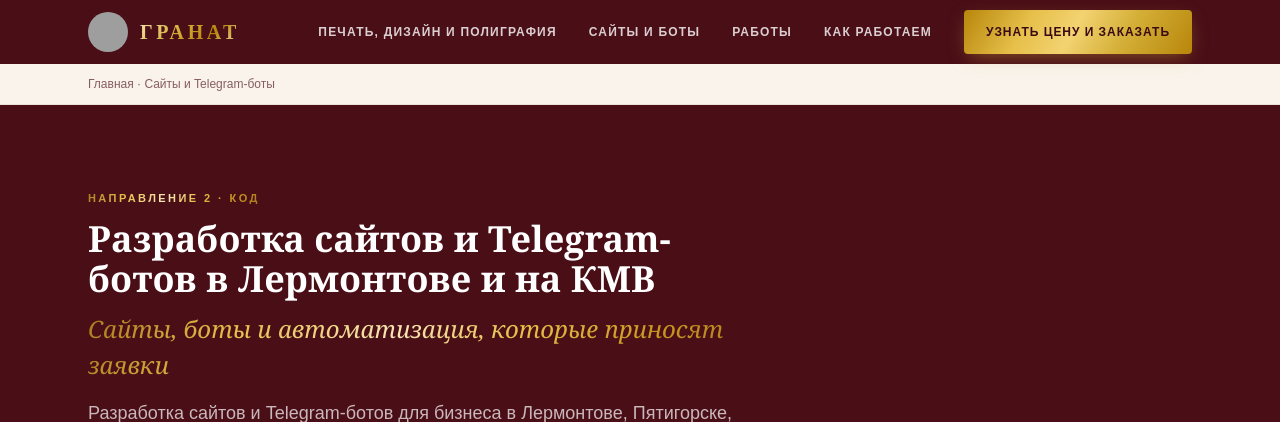
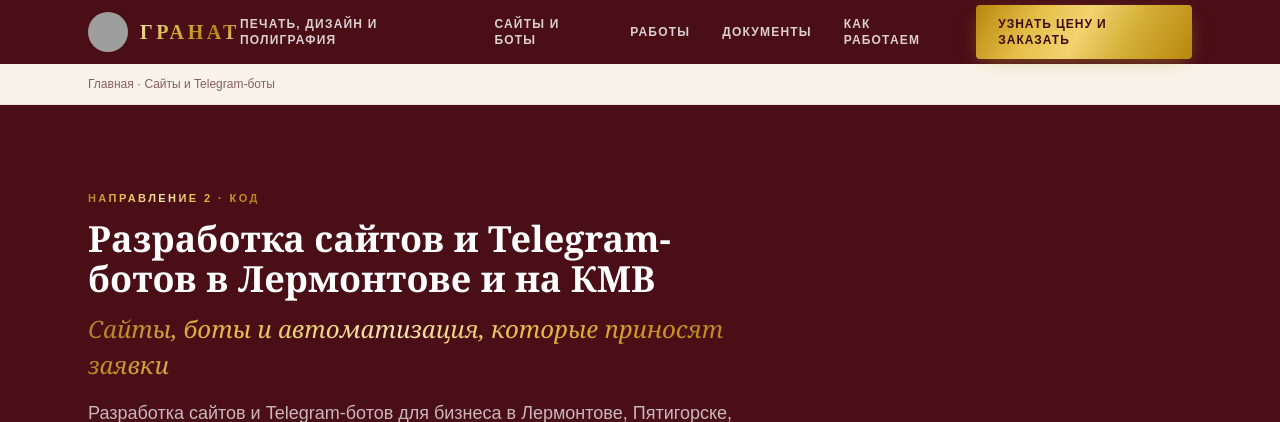
Before and after one commit to gulnaragold999m-tech/granat-kmv, a Flask app: page /cifra in a window 1280 px wide. Shown: the top 422 px of the page. Run offline with Flask 3, Linux system fonts and the light colour scheme; grey boxes are pictures that could not be loaded.

Commit message:
Документы в верхнем меню
Владелица спросила дважды: «а где для иностранных граждан страница,
как в неё попасть». Попасть можно было только с карточки на странице
печати и из поиска — человек с главной её не находил.

```diff
--- a/zhivoj-sajt/templates/base.html
+++ b/zhivoj-sajt/templates/base.html
@@ -530,6 +530,12 @@
         <a href="/pechat" class="nav-link hover:text-white">Печать, дизайн и полиграфия</a>
         <a href="/cifra" class="nav-link hover:text-white">Сайты и боты</a>
         <a href="/raboty" class="nav-link hover:text-white" data-goal="portfolio_view">Работы</a>
+        <!-- ДОКУМЕНТЫ в меню с 19.08.2026. Владелица спросила дважды:
+             «а где для иностранных граждан страница, как в неё попасть».
+             Попасть можно было только с карточки на странице печати
+             и из поиска — то есть человек, пришедший на главную,
+             её не находил. Пункт короткий, в строку влезает. -->
+        <a href="/dokumenty" class="nav-link hover:text-white">Документы</a>
         <a href="/kak-rabotaem" class="nav-link hover:text-white">Как работаем</a>
         <!-- Ведём к СЕКРЕТАРЮ, а не к форме внизу. 18.08.2026 девушка
              из Краснодара нажала эту кнопку, попала в форму без поля
```
